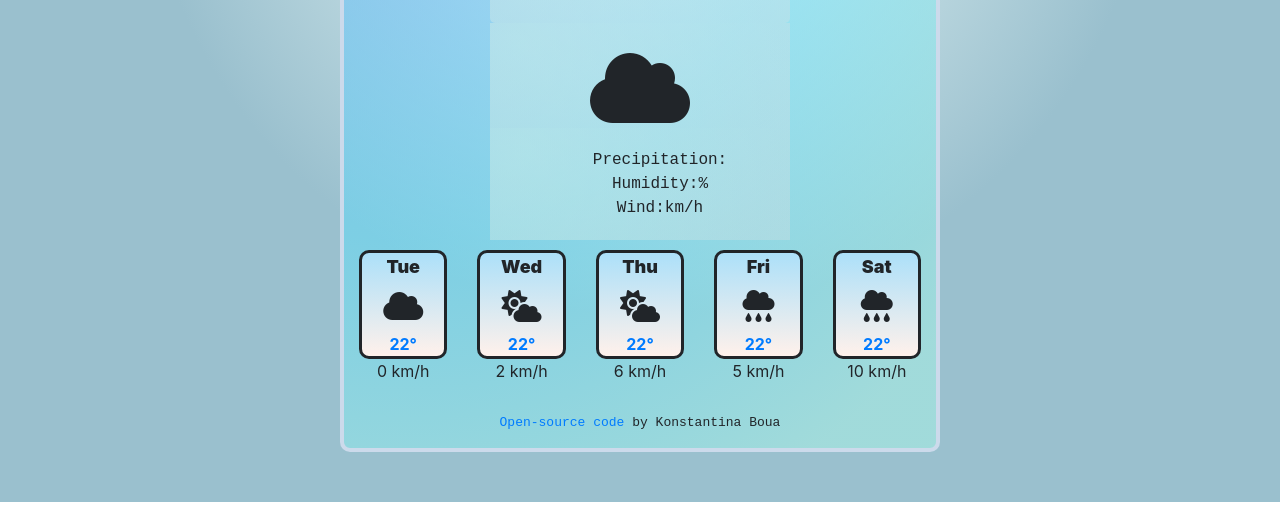
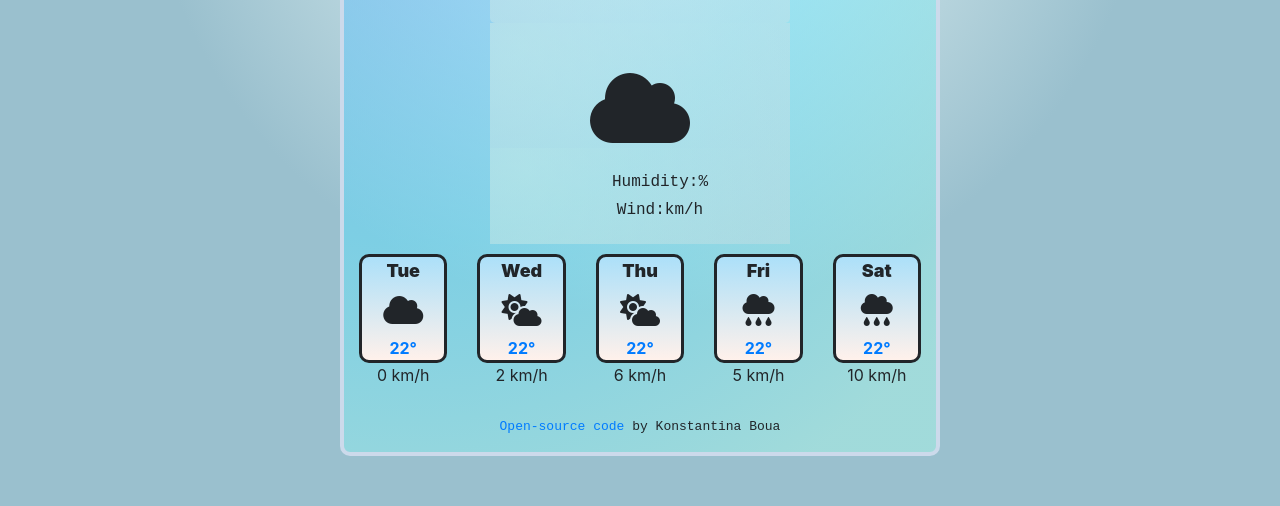
Before and after one commit to JackieTsakie/weather_project, a website built with Parcel: page index.html in a window 1280 px wide. Shown: the part 328-834 px from the top of the page. Built offline with nearby package versions, Linux system fonts and the light colour scheme; no server answers.

Commit message:
Updated js & css

```diff
--- a/index.html
+++ b/index.html
@@ -73,7 +73,7 @@
         </h3>
         <div class="card-body">
           <ul class="card-text">
-            <li>Precipitation: <span id="precipitation"></span></li>
+            <!-- <li>Precipitation: <span id="precipitation"></span></li> -->
             <li>Humidity:<span id="humidity"></span>%</li>
             <li>Wind:<span id="wind"></span>km/h</li>
           </ul>
--- a/src/index.js
+++ b/src/index.js
@@ -34,15 +34,13 @@ function displayWeatherCondition(response) {
   document.querySelector("#temperature").innerHTML = Math.round(
     response.data.main.temp
   );
-  document.querySelector("#precipitation").innerHTML =
-    response.data.precipitation;
   document.querySelector("#humidity").innerHTML = response.data.main.humidity;
   console.log(response);
   document.querySelector("#wind").innerHTML = Math.round(
     response.data.wind.speed
   );
   document.querySelector("#description").innerHTML =
-    response.data.weather[0].main;
+    response.data.weather[0].description;
   console.log(response);
 }
 
--- a/src/style.css
+++ b/src/style.css
@@ -101,19 +101,24 @@ h2 {
   cursor: pointer;
 }
 h3 {
-  line-height: 25px;
-  font-family: sans-serif;
-  display: block;
-  margin: 0 auto;
-  width: 300px;
   background: radial-gradient(
     circle at 10% 20%,
     rgba(216, 241, 230, 0.46) 0.1%,
     rgba(233, 226, 226, 0.28) 90.1%
   );
+  width: 300px;
+  display: block;
+  margin: 0 auto;
+  line-height: 25px;
+  font-family: sans-serif;
+}
+
+h3:first-letter {
+  text-transform: capitalize;
 }
 .icons-current {
   font-size: 80px;
+  margin-top: 20px;
 }
 
 .cardbody {
@@ -174,7 +179,7 @@ h3 {
 
 ul li {
   text-align: center;
-  padding: 0;
+  padding: 2px;
   margin: 0;
 }
 
```
